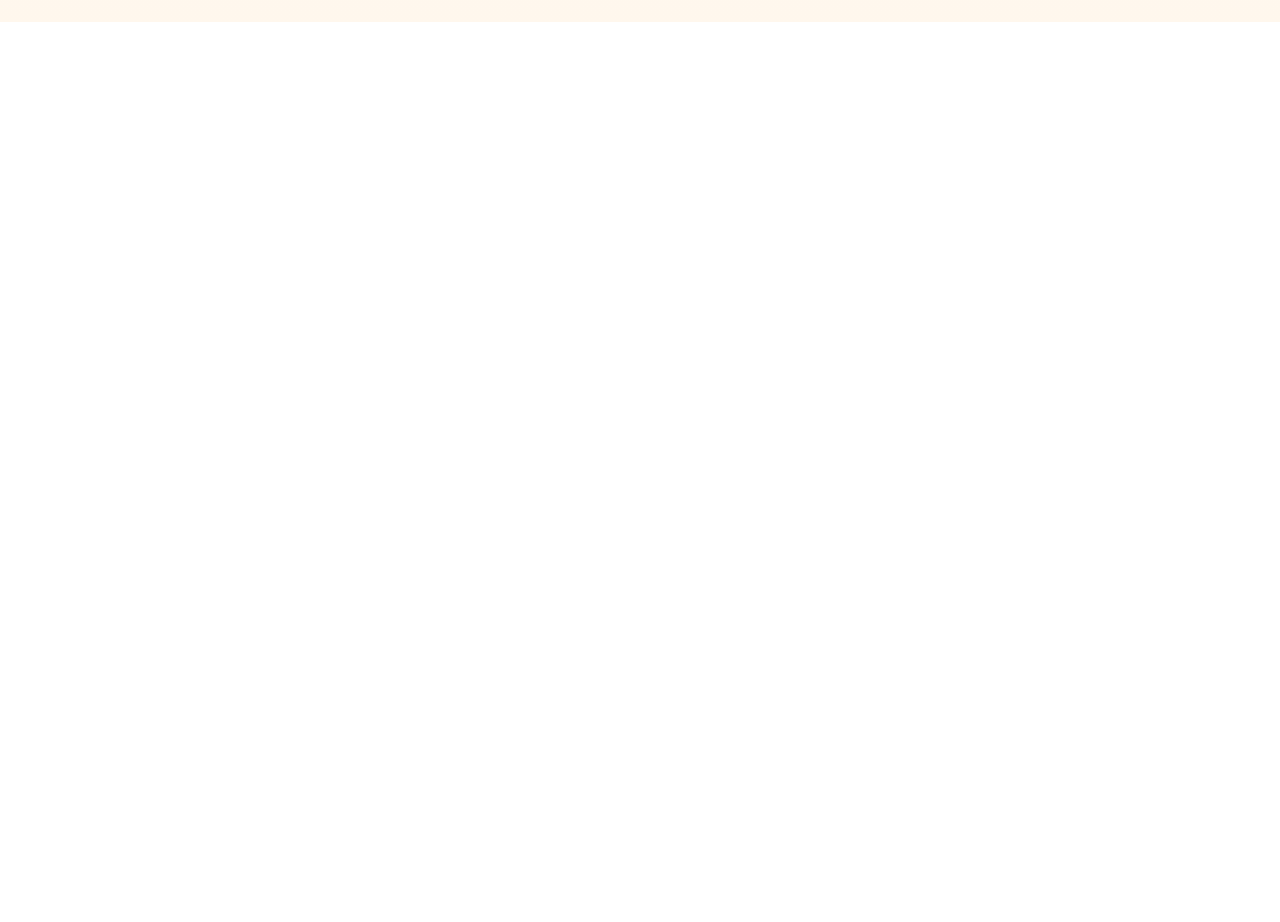
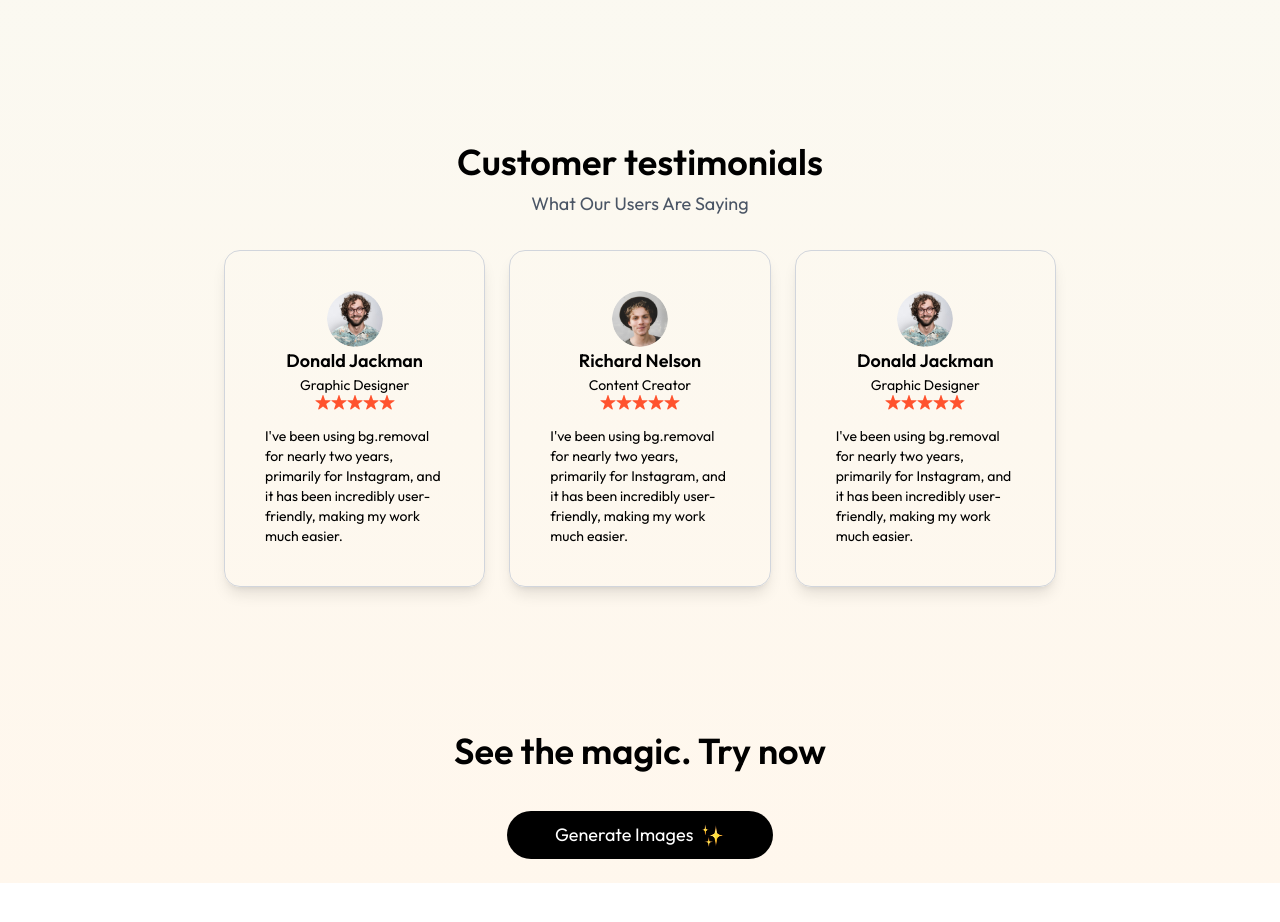
Before and after one commit to Shahbazali2001/imagify-ai, a React (Vite) app in the folder client/: page / in a window 1280 px wide. Shown: the part 2070-2992 px from the top of the page. Before the commit the page ends 2188 px from the top, so only its background shows below. Built offline with nearby package versions, Linux system fonts and the light colour scheme.

Commit message:
Home Page

```diff
--- a/client/src/pages/Home.jsx
+++ b/client/src/pages/Home.jsx
@@ -2,6 +2,8 @@ import React from 'react'
 import Header from '../components/Header'
 import Steps from '../components/Steps'
 import Description from '../components/Description'
+import Testimonials from '../components/Testimonials'
+import GenerateButton from '../components/GenerateButton'
 
 
 const Home = () => {
@@ -10,6 +12,8 @@ const Home = () => {
       <Header />
       <Steps />
       <Description />
+      <Testimonials />
+      <GenerateButton />
     </div>
 
   )
```
